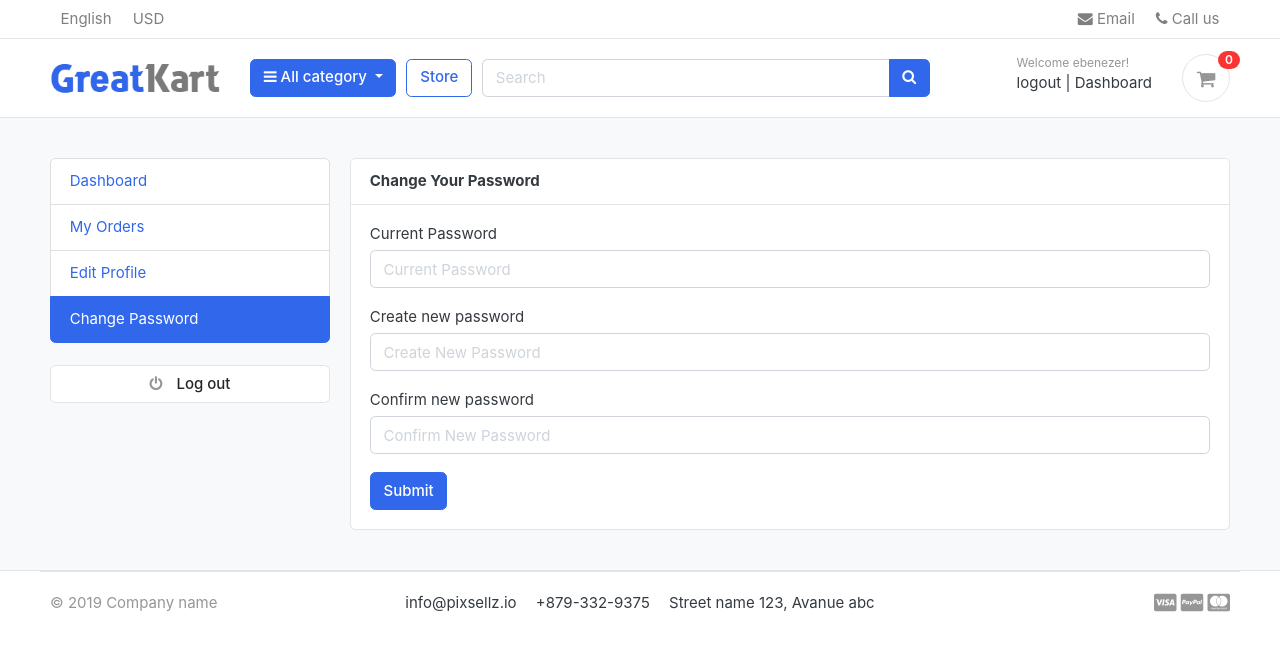
After one commit to EbenezerGyamfi/e-commerce-django, a Django app: page /accounts/change_password/ in a window 1280 px wide. The commit adds this page. Shown: the top 651 px of the page. Run offline with Django 3.2, Linux system fonts and the light colour scheme; a user stored in the database is signed in; data comes from the database, SQL or seed files in the repository; both versions use the stored data as it was after the commit; some libraries are stand-ins or nearby versions; some web fonts are replaced.

```diff
--- /dev/null
+++ b/accounts/templates/change-password.html
@@ -0,0 +1,52 @@
+{% extends 'base.html' %}
+
+
+{% block content %}
+
+<section class="section-conten padding-y bg">
+
+{% include 'includes/alert.html' %}
+<div class="container">
+	<div class="row">
+	{% include 'includes/sidebar.html' %}
+	<main class="col-md-9">
+		<article class="card">
+		<header class="card-header">
+			<strong class="d-inline-block mr-3">Change Your Password</strong>
+
+		</header>
+		<div class="card-body">
+			<div class="row">
+			<div class="col-md-12">
+				<form action="{% url 'change_password' %}" method="POST">
+					{% csrf_token %}
+
+					<div class="form-group">
+						<label>Current Password</label>
+						<input type="password" name="current_password" placeholder="Current Password" class="form-control" required>
+					</div>
+					<div class="form-group">
+						<label>Create new password</label>
+						<input type="password" name="new_password" placeholder="Create New Password" class="form-control" required>
+					</div>
+					<div class="form-group">
+						<label>Confirm new password</label>
+						<input type="password" name="confirm_password" placeholder="Confirm New Password" class="form-control" required>
+					</div>
+
+					<input type="submit" value="Submit" class="btn btn-primary">
+				</form>
+			</div>
+
+			</div> <!-- row.// -->
+		</div> <!-- card-body .// -->
+
+		</article> <!-- order-group.// -->
+	</main>
+</div> <!-- row.// -->
+</div>
+
+
+</section>
+
+{% endblock %}
--- a/accounts/urls.py
+++ b/accounts/urls.py
@@ -19,5 +19,5 @@ urlpatterns = [
     path("resetPassword/", views.resetPassword, name="resetPassword"),
     path("my_orders/", views.my_orders, name="my_orders"),
     path("edit_profile/", views.edit_profile, name="edit_profile"),
-
+    path("change_password/", views.change_password, name="change_password"),
 ]
--- a/accounts/views.py
+++ b/accounts/views.py
@@ -25,6 +25,12 @@ def register(request):
             user.username = form.cleaned_data["email"].split("@")[0]
             user.is_active = False
             user.save()
+
+            # Create user profile
+            user_profile = UserProfile()
+            user_profile.user_id = user
+            user_profile.profile_picture = "default/default-profile.png"
+            user_profile.save()
 
             # Send activation email
             current_site = get_current_site(request)
@@ -202,8 +208,11 @@ def resetPassword(request):
     return render(request, "reset-password.html")
 
 
+@login_required(login_url="login")
 def my_orders(request):
-    orders = Order.objects.filter(user=request.user, is_ordered=True).order_by('-created_at') # the hyphen will gile result in descending order
+    orders = Order.objects.filter(user=request.user, is_ordered=True).order_by(
+        "-created_at"
+    )  # the hyphen will gile result in descending order
     orders_count = orders.count()
     context = {
         "orders": orders,
@@ -212,8 +221,9 @@ def my_orders(request):
     return render(request, "my_orders.html", context=context)
 
 
+@login_required(login_url="login")
 def edit_profile(request):
-    user_profile = get_object_or_404(UserProfile, user= request.user)
+    user_profile = get_object_or_404(UserProfile, user=request.user)
     if request.method == "POST":
 
         user_form = UserForm(request.POST, instance=request.user)
@@ -237,3 +247,30 @@ def edit_profile(request):
         "user_profile": user_profile,
     }
     return render(request, "edit_profile.html", context=context)
+
+
+@login_required(login_url="login")
+def change_password(request):
+    if request.method == "POST":
+        current_password = request.POST["current_password"]
+        new_password = request.POST["new_password"]
+        confirm_new_password = request.POST["confirm_password"]
+
+        user = Account.objects.get(username__exact=request.user.username)
+
+        if user.check_password(current_password):
+            if new_password == confirm_new_password:
+                user.set_password(new_password)
+                user.save()
+
+                # auth.logout(request) # by default you will be logged out after changing password
+                messages.success(request, "Password changed successfully")
+                return redirect("change_password")
+            else:
+                messages.error(request, "New passwords do not match")
+                return redirect("change_password")
+        else:
+            messages.error(request, "Current password is incorrect")
+            return redirect("change_password")
+
+    return render(request, "change-password.html")
--- a/templates/includes/sidebar.html
+++ b/templates/includes/sidebar.html
@@ -9,7 +9,7 @@
     </a>
     <a
       class="list-group-item {% if '/my_orders/' in request.path %}active{% endif %}"
-      href="#"
+      href="{% url 'my_orders' %}"
     >
       My Orders
     </a>
@@ -21,7 +21,7 @@
     </a>
     <a
       class="list-group-item {% if '/change_password/' in request.path %}active{% endif %}"
-      href="#"
+      href="{% url 'change_password' %}"
     >
       Change Password
     </a>
```
Also changed, not shown: accounts/admin.py (+2 -7 lines), accounts/forms.py (+43 -5 lines), accounts/models.py (line endings or trailing spaces), db.sqlite3, media/default/default-profile.png (added).
